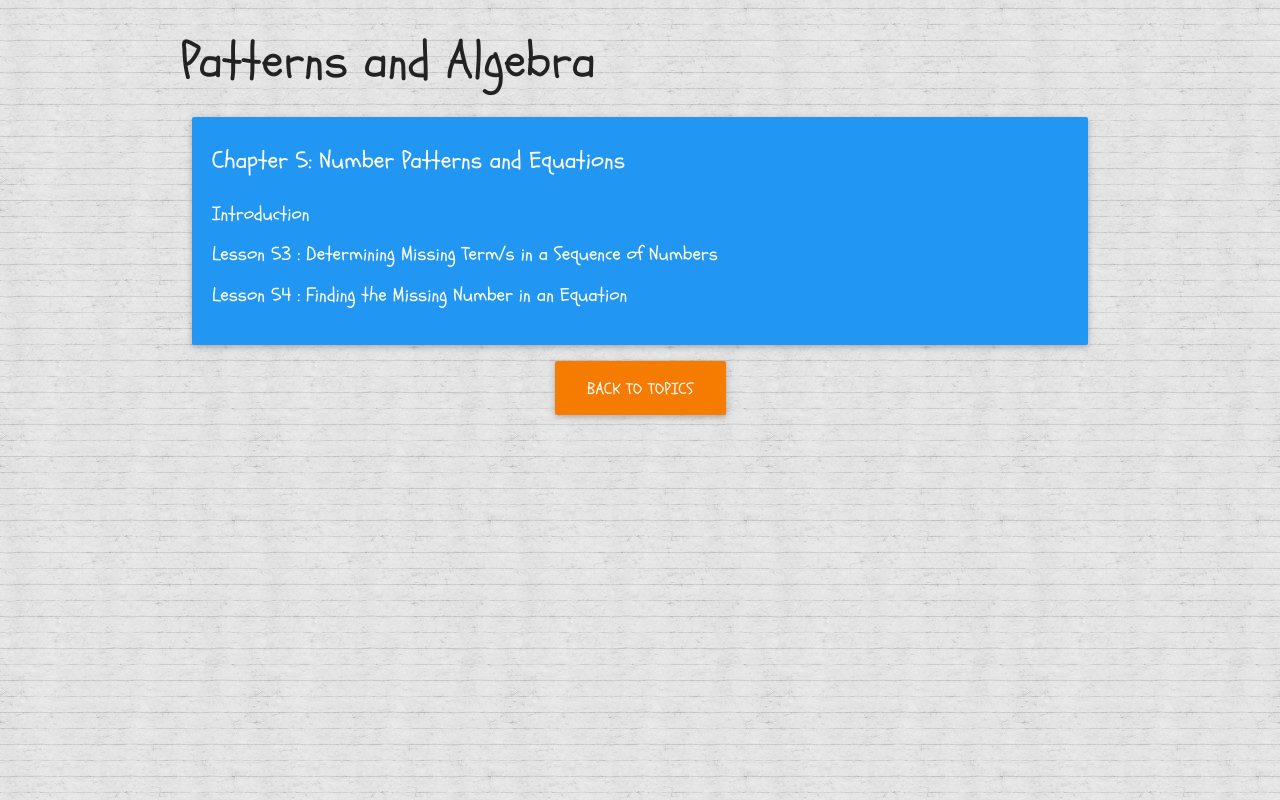
After one commit to whathejoe/lms-m4g4, a PHP site: page /pages/patterns_and_algebra/index.html in a window 1280 px wide. The commit adds this page. Run offline with PHP 8.4, Linux system fonts and the light colour scheme.

```diff
--- a/css/main.css
+++ b/css/main.css
@@ -251,6 +251,7 @@ table#scores td {
 .lessons {
     position: absolute;
     width: 100%;
+    height: 100%;
     top: 0;
     left: 0;
     background: url(../img/bg_paper_repeat.jpg) left top;
@@ -298,6 +299,7 @@ table#scores td {
 .lesson {
     position: absolute;
     width: 100%;
+    height: 100%;
     top: 0;
     left: 0;
     background: url(../img/bg_paper_repeat.jpg) left top;
--- /dev/null
+++ b/pages/patterns_and_algebra/index.html
@@ -0,0 +1,61 @@
+<!doctype html>
+<html class="no-js" lang="">
+    <head>
+        <meta charset="utf-8">
+        <meta http-equiv="x-ua-compatible" content="ie=edge">
+        <title></title>
+        <meta name="description" content="">
+        <meta name="viewport" content="width=device-width, initial-scale=1">
+
+        <link rel="apple-touch-icon" href="../../apple-touch-icon.png">
+        <!-- Place favicon.ico in the root directory -->
+        <link rel="icon" type="/image/png" href="../../favicon.ico">
+
+        <!--Import materialize.css-->
+        <link type="text/css" rel="stylesheet" href="../../css/materialize.min.css"  media="screen,projection"/>
+        <!--Import animate.css-->
+        <link rel="stylesheet" href="../../css/animate.css">
+
+        <link rel="stylesheet" href="../../css/normalize.css">
+        <link rel="stylesheet" href="../../css/main.css">
+        <script src="../../js/vendor/modernizr-2.8.3.min.js"></script>
+    </head>
+    <body>
+        <!--[if lt IE 8]>
+            <p class="browserupgrade">You are using an <strong>outdated</strong> browser. Please <a href="http://browsehappy.com/">upgrade your browser</a> to improve your experience.</p>
+        <![endif]-->
+        <div class="lessons">
+            <div class="container">
+                <div class="row">
+                    <h1 class="animated bounceInLeft">Patterns and Algebra</h1>
+                </div>
+                <div class="row">
+                    <div class="col s12">
+                        <div class="card blue animated bounceInLeft delayAnim">
+                            <div class="card-content white-text">
+                                <span class="card-title">Chapter 5: Number Patterns and Equations</span>
+                                <ul>
+                                    <li><a href="introduction.html" class="white-text">Introduction</a></li>
+                                    <li><a href="lesson_53.html" class="white-text">Lesson 53 : Determining Missing Term/s in a Sequence of Numbers</a></li>
+                                    <li><a href="lesson_54.html" class="white-text">Lesson 54 : Finding the Missing Number in an Equation</a></li>
+                                </ul>
+                            </div>
+                        </div>
+                    </div>
+
+                <div class="row center-align">
+                    <a href="../topics.html" class="waves-effect waves-light btn-large orange darken-2 right-align">Back to topics</a>
+                </div>
+            </div>
+        </div>
+
+        <script src="../../js/vendor/jquery-1.12.0.min.js"></script>
+        <script src="../../js/plugins.js"></script>
+        <script src="../../js/main.js"></script>
+
+        <!--Import jQuery before materialize.js-->
+        <script type="text/javascript" src="../../js/vendor/jquery-2.1.1.min.js"></script>
+        <script type="text/javascript" src="../../js/materialize.min.js"></script>
+
+    </body>
+</html>
```
